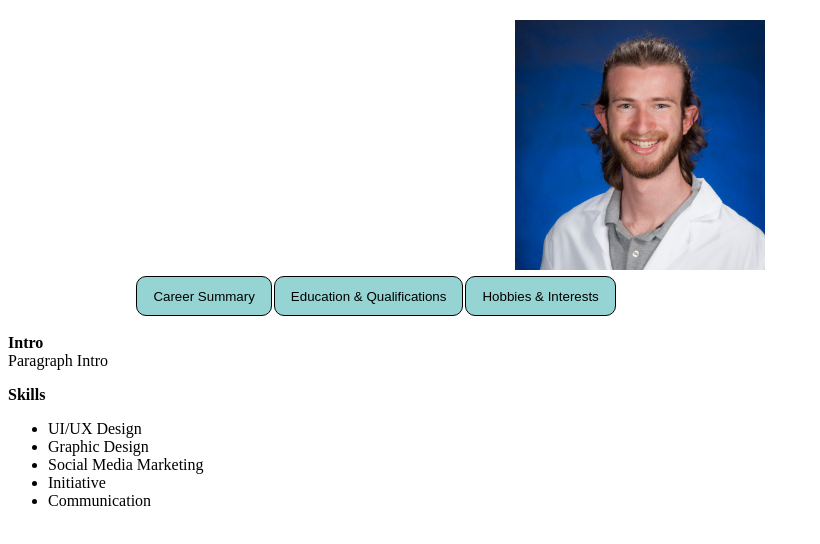
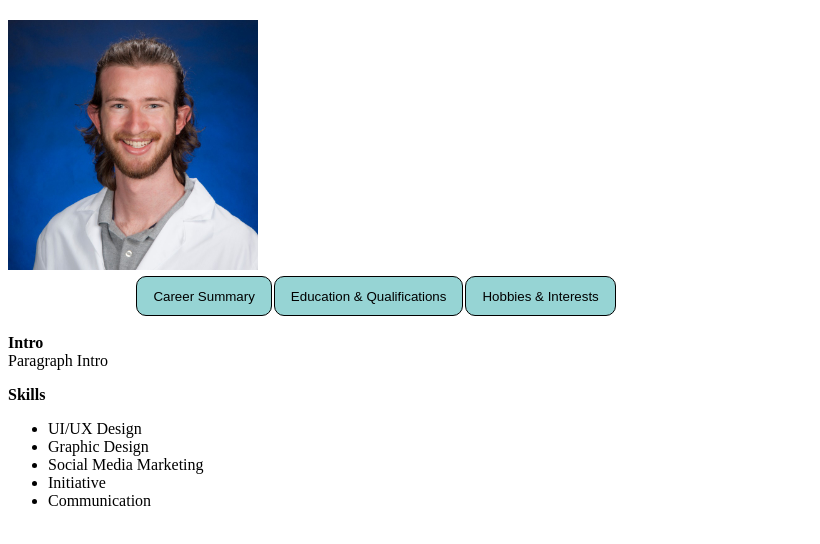
Before and after one commit to dbalboni1/HW2, a plain HTML site: page docs/index.html in a window 1280 px wide. Shown: the part 60-604 px from the top of the page, without its empty margins (0-820 px from the left). Drawn offline with Linux system fonts and the light colour scheme.

Commit message:
Add files via upload

```diff
--- a/docs/index.html
+++ b/docs/index.html
@@ -11,6 +11,7 @@
         <meta http-equiv="X-UA-Compatible" content="IE=edge">
         <meta name="viewport" content="width=device-width, initial-scale=1.0">
         <title>Dan Balboni Resume</title>
+        <link rel="icon" type="image/x-icon" href="docs/favicon.ico">
 
         <style>
             .navHead {
@@ -42,9 +43,7 @@
             <strong>Dan  Balboni</strong>
         </h1>
 
-        <center>
             <img src="Resume Photo.jfif" height="250" width="auto" alt="Resume Photo">
-        </center>
 
         <table class="navHead">
             <tr>
```
Also changed, not shown: docs/favicon.ico (added).
